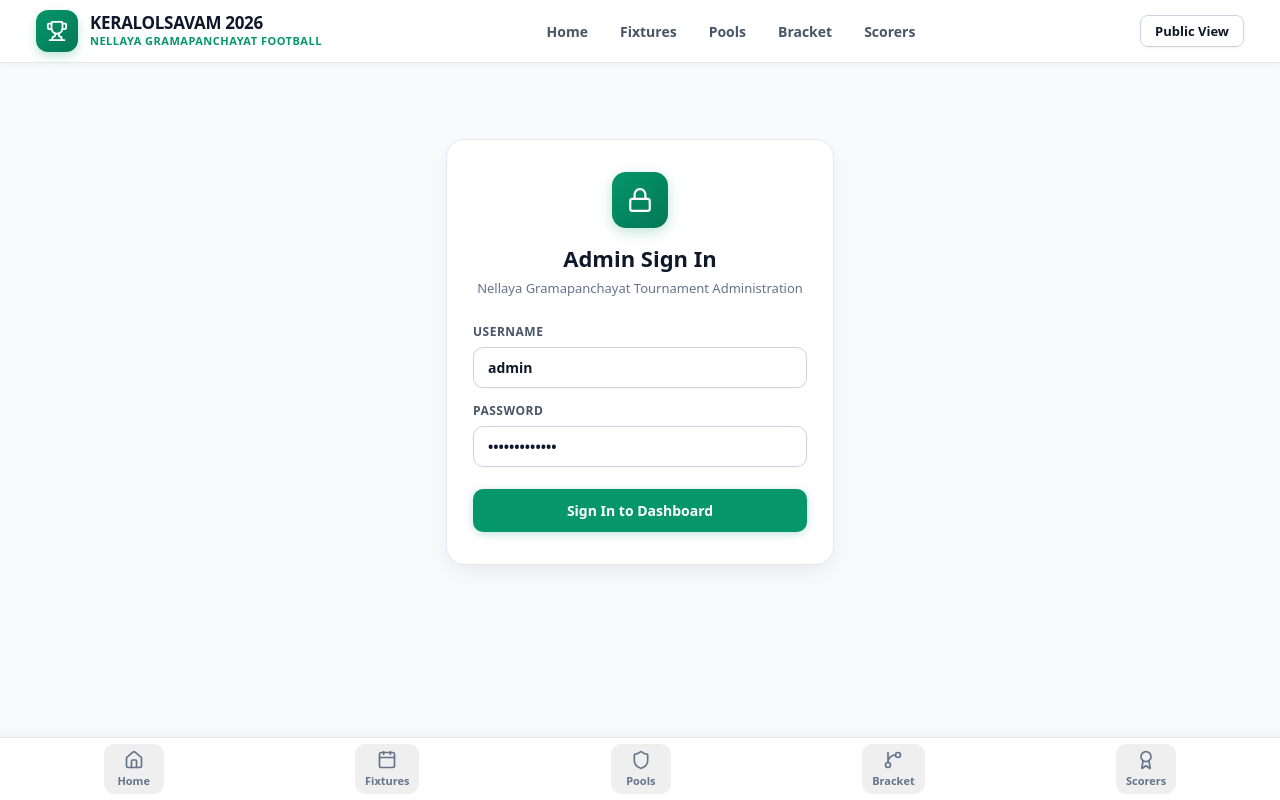
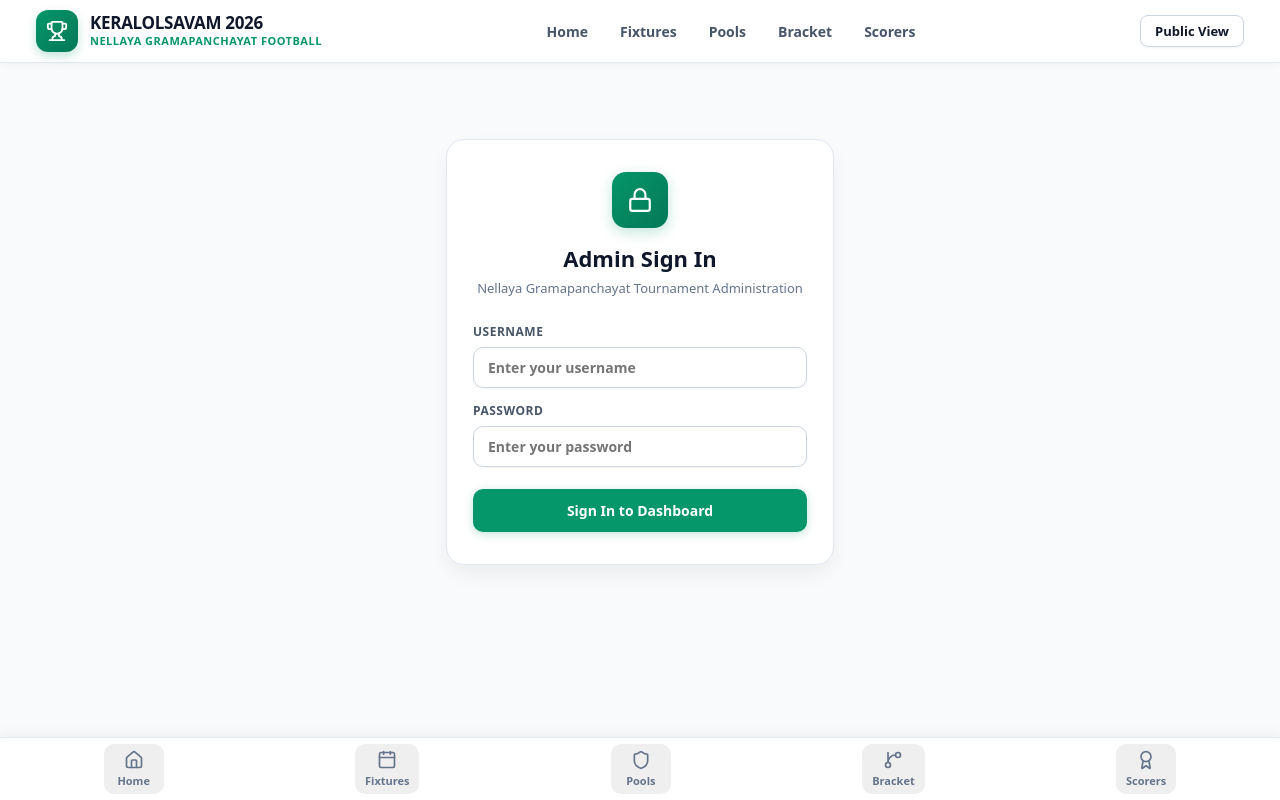
Before and after one commit to AsaruAsharudheen/keralolsavam2026, a React (Vite) app: page / in a window 1280 px wide. Both pictures are taken after a click on the button "Admin". Built offline with nearby package versions, Linux system fonts and the light colour scheme; no server answers.

Commit message:
Remove default credentials and disable autofill on admin login form

```diff
--- a/src/admin/AdminLogin.jsx
+++ b/src/admin/AdminLogin.jsx
@@ -3,8 +3,8 @@
 import { Lock } from 'lucide-react';
 
 export default function AdminLogin({ onLoginSuccess }) {
-  const [username, setUsername] = useState('admin');
-  const [password, setPassword] = useState('admin#@nl2026');
+  const [username, setUsername] = useState('');
+  const [password, setPassword] = useState('');
   const [loading, setLoading] = useState(false);
   const [error, setError] = useState(null);
 
@@ -46,7 +46,7 @@
           </div>
         )}
 
-        <form onSubmit={handleSubmit}>
+        <form onSubmit={handleSubmit} autoComplete="off">
           <div className="form-group">
             <label className="form-label">Username</label>
             <input
@@ -54,7 +54,8 @@
               className="form-input"
               value={username}
               onChange={(e) => setUsername(e.target.value)}
-              placeholder="Username"
+              placeholder="Enter your username"
+              autoComplete="off"
               required
             />
           </div>
@@ -66,7 +67,8 @@
               className="form-input"
               value={password}
               onChange={(e) => setPassword(e.target.value)}
-              placeholder="Password"
+              placeholder="Enter your password"
+              autoComplete="new-password"
               required
             />
           </div>
```
